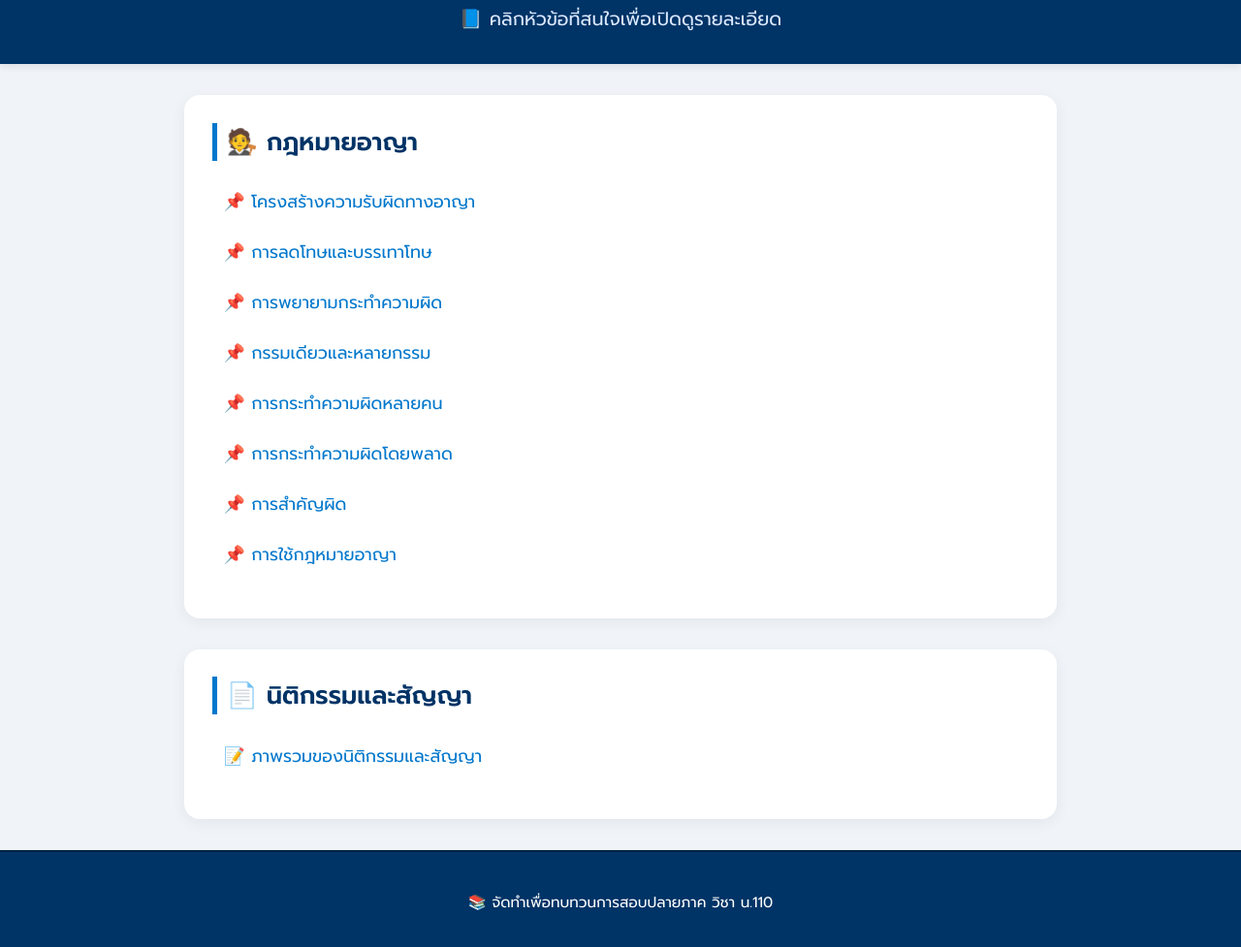
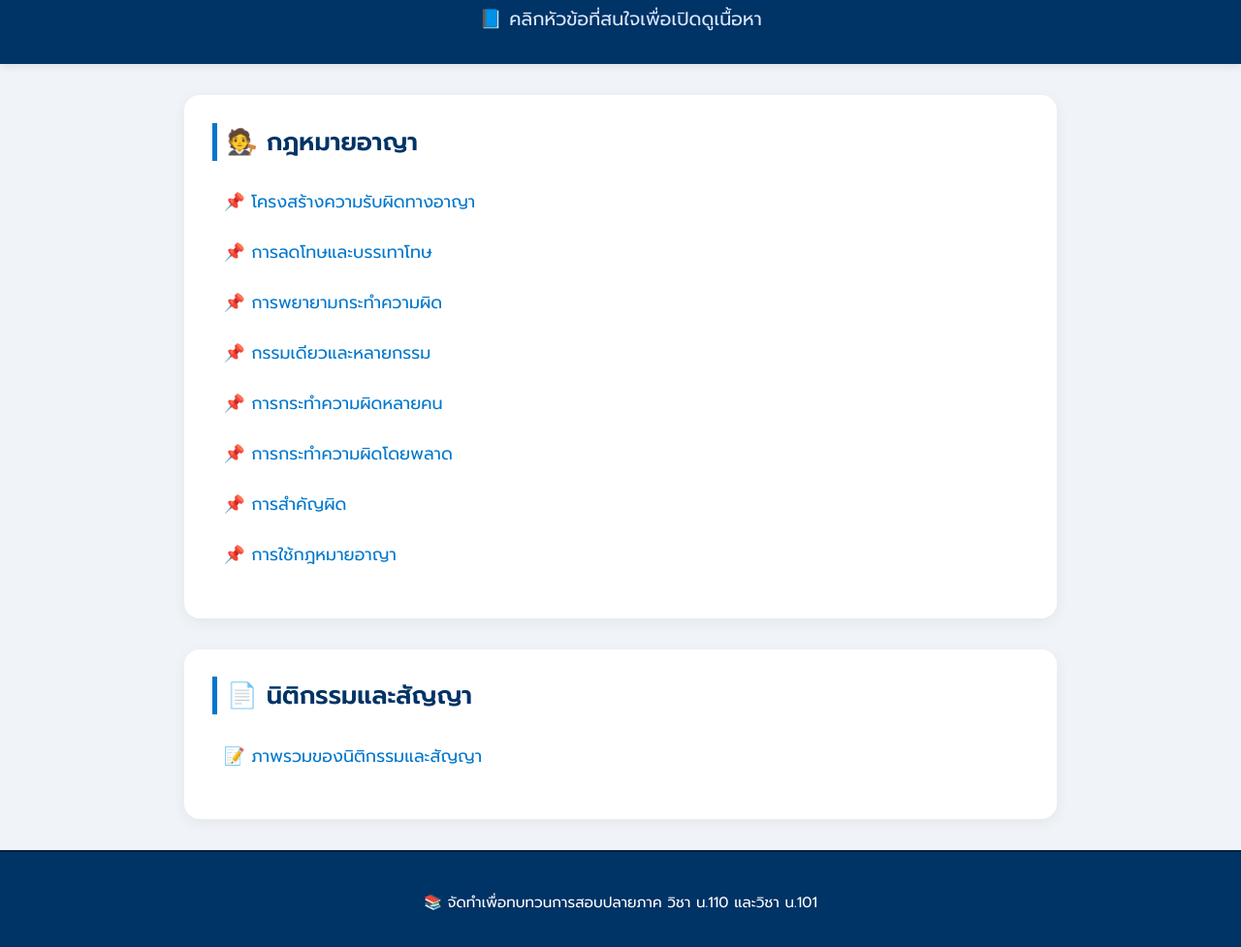
Before and after one commit to Phachana/criminal-law-site, a plain HTML site: page index.html in a window 1280 px wide. Shown: the part 123-1100 px from the top of the page at 97% size. Drawn offline with Linux system fonts and the light colour scheme.

Commit message:
Update index.html

```diff
--- a/index.html
+++ b/index.html
@@ -2,14 +2,14 @@
 <html lang="th">
 <head>
   <meta charset="UTF-8">
-  <title>🌐 เว็บไซต์รวมสรุป LA110 & LA101</title>
+  <title>เว็บไซต์รวมสรุป LA110 & LA101</title>
   <link rel="stylesheet" href="style.css">
   <link href="https://fonts.googleapis.com/css2?family=Prompt:wght@300;400;600&display=swap" rel="stylesheet">
 </head>
 <body>
   <header>
     <h1>⚖️ สรุปวิชากฎหมาย</h1>
-    <p>📘 คลิกหัวข้อที่สนใจเพื่อเปิดดูรายละเอียด</p>
+    <p>📘 คลิกหัวข้อที่สนใจเพื่อเปิดดูเนื้อหา</p>
   </header>
 
   <main>
@@ -36,7 +36,7 @@
   </main>
 
   <footer>
-    <p>📚 จัดทำเพื่อทบทวนการสอบปลายภาค วิชา น.110</p>
+    <p>📚 จัดทำเพื่อทบทวนการสอบปลายภาค วิชา น.110 และวิชา น.101</p>
   </footer>
 </body>
 </html>
```
